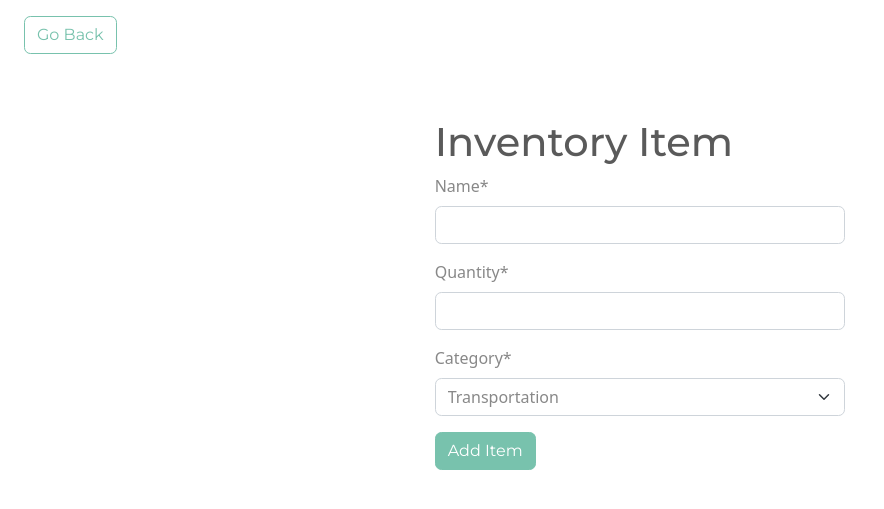
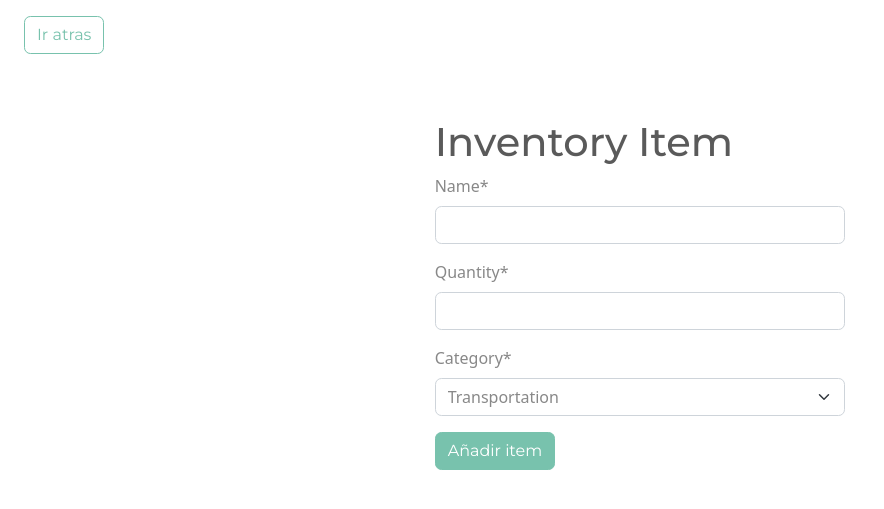
Before and after one commit to Jhxnnat/Tool-Check, a Django app: page /add-item/ in a window 1280 px wide. Shown: the part 56-565 px from the top of the page, without its empty margins (0-884 px from the left). Run offline with Django 4.2, Linux system fonts and the light colour scheme; a user stored in the database is signed in; data comes from the database, SQL or seed files in the repository; some libraries are stand-ins or nearby versions.

Commit message:
Update item_form.html

```diff
--- a/inventory/templates/inventory/item_form.html
+++ b/inventory/templates/inventory/item_form.html
@@ -2,7 +2,7 @@
 {% load crispy_forms_tags %}
 
 {% block content %}
-	<a href="{% url 'dashboard' %}" class="btn btn-outline-primary my-3 mx-4">Go Back</a>
+	<a href="{% url 'dashboard' %}" class="btn btn-outline-primary my-3 mx-4">Ir atras</a>
 
 	<div class="row">
 		<div class="col-11 col-md-4 mx-auto mt-5">
@@ -13,7 +13,7 @@
 				{{ form|crispy }}
 
 				<div class="mt-3">
-					<button class="btn btn-primary">Add Item</button>
+					<button class="btn btn-primary">Añadir item</button>
 				</div>
 			</form>
 		</div>
```
